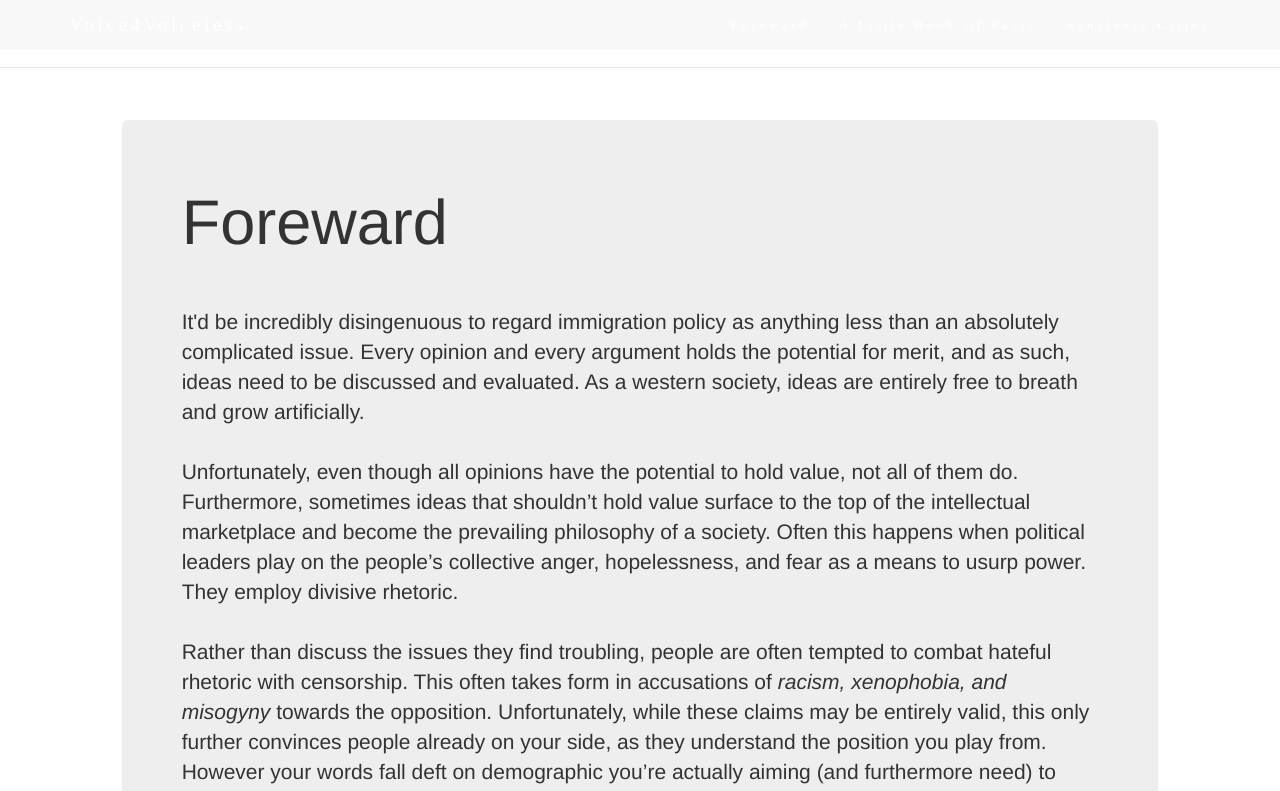
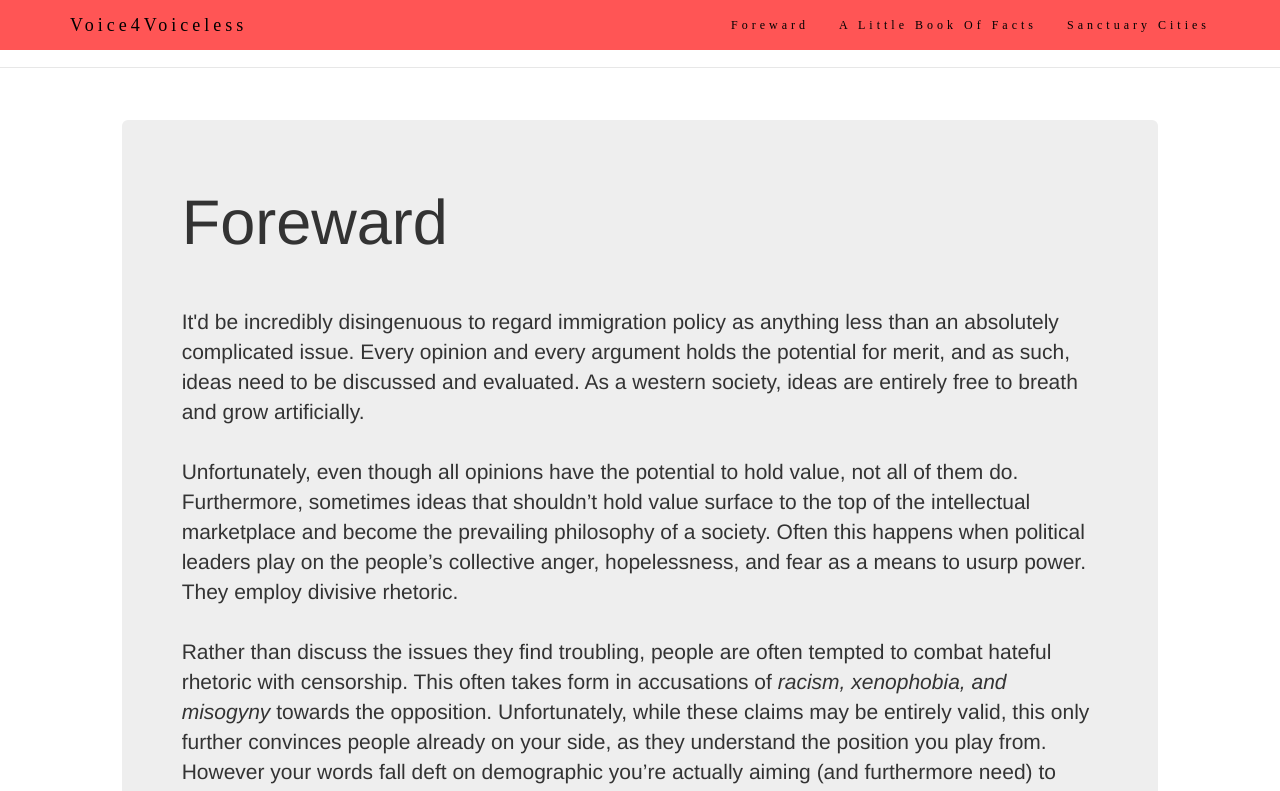
Before and after one commit to bobbytheturtle1/voice4voiceless, a plain HTML site: page index.html in a window 1280 px wide. Shown: the top 791 px of the page. Drawn offline with nearby package versions, Linux system fonts and the light colour scheme.

Commit message:
Update style.css

```diff
--- a/style.css
+++ b/style.css
@@ -37,7 +37,7 @@
 }
 
 .navbar {
-	background-color: #ff5555;
+	background-color: #ff5555 !important;
 	border: none;
 	font-size: 12px !important;
 	font-family: Ariel;
@@ -62,7 +62,7 @@
 
 .navbar li a,
 .navbar .navbar-brand {
-	color: #fff !important;
+	color: #000 !important;
 	transition: 1s;
 }
 
```
